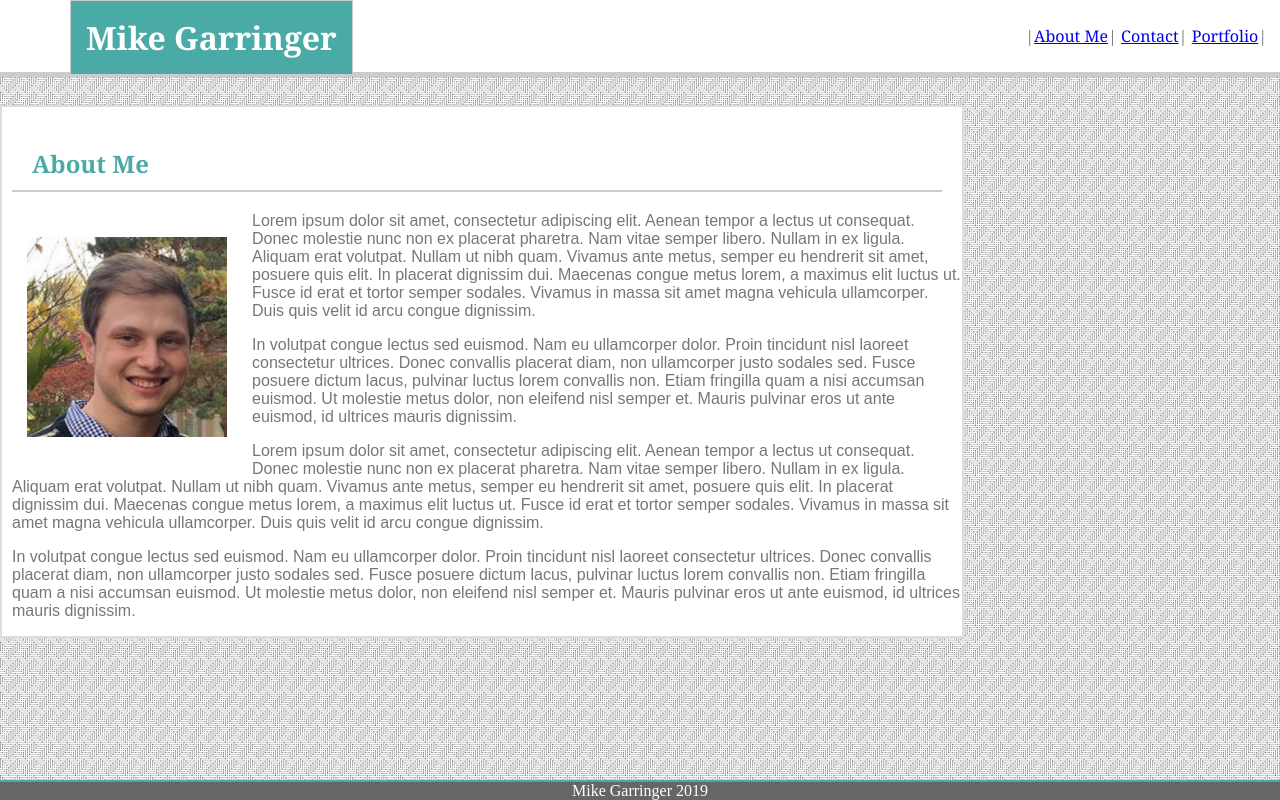
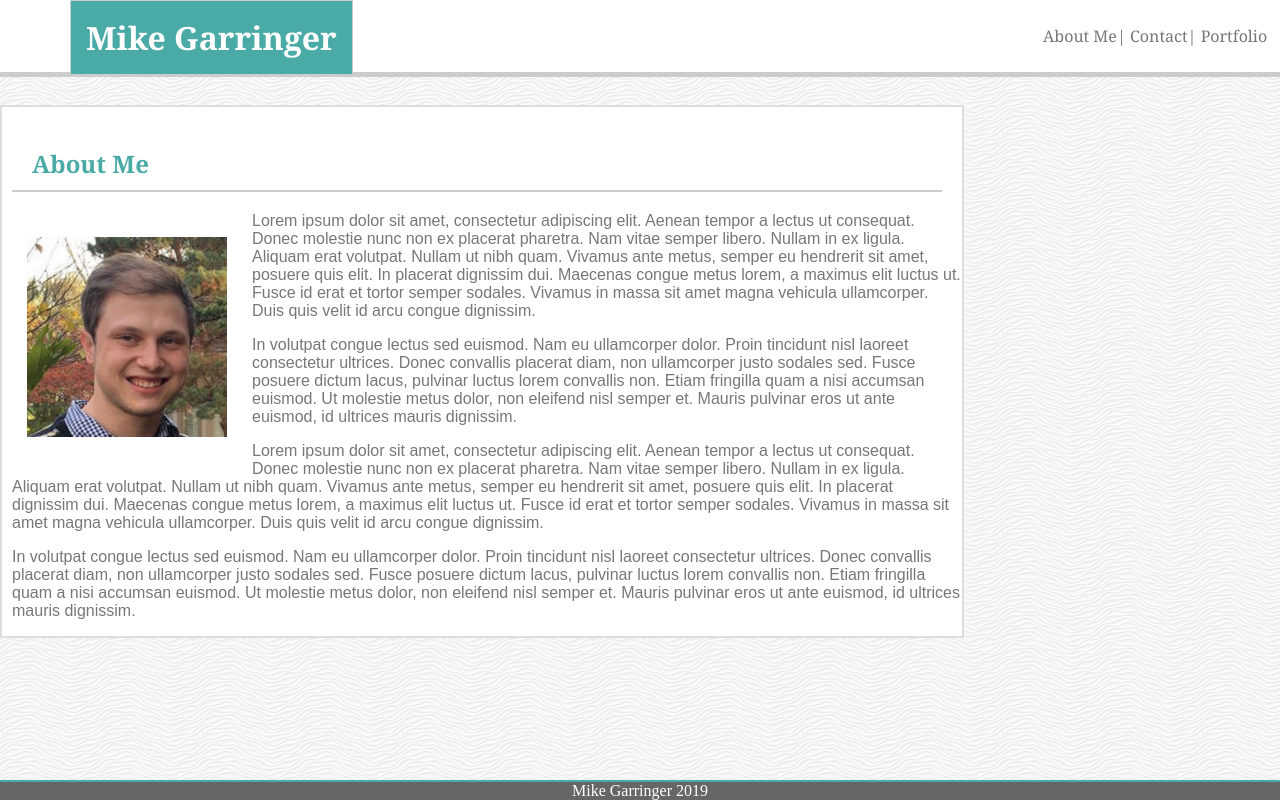
Before and after one commit to MichaelGarringer/Basic-Portfolio, a plain HTML site: page index.html in a window 1280 px wide. Drawn offline with Linux system fonts and the light colour scheme.

Commit message:
finishing touches, styled link on main page

```diff
--- a/assets/css/style.css
+++ b/assets/css/style.css
@@ -22,6 +22,12 @@ h1{font-family:Georgia, 'Times New Roman', Times, serif;
         margin-right:20px;
         padding-bottom:10px;
     }
+    a{color:#777777;}
+    a:link{text-decoration:none;
+    color:none;}
+a:visited{text-decoration:none;
+color;
+}
     nav{width:99%;
     padding:25px;
     background-color:#ffffff;
@@ -33,7 +39,7 @@ color:#777777;
 }
 
     body{
-        background-image: url("../images/lines.png");
+        background-image: url("../images/white-waves.png");
     margin:0px;
 
 
--- a/index.html
+++ b/index.html
@@ -8,9 +8,9 @@
 <header>
    <div class=aside> <h1>Mike Garringer</h1></div>
 <nav>
-|<a href="./index.html" target=blank>About Me</a>|
+<a href="./index.html" target=blank>About Me</a>|
     <a href="./contact.html" target=blank>Contact</a>|
-    <a href="./portfolio.html" target=blank>Portfolio</a>|
+    <a href="./portfolio.html" target=blank>Portfolio</a>
 </nav>
 
 </header>
```
Also changed, not shown: contact.html (+1 -1 lines), assets/images/white-waves.png (added).
